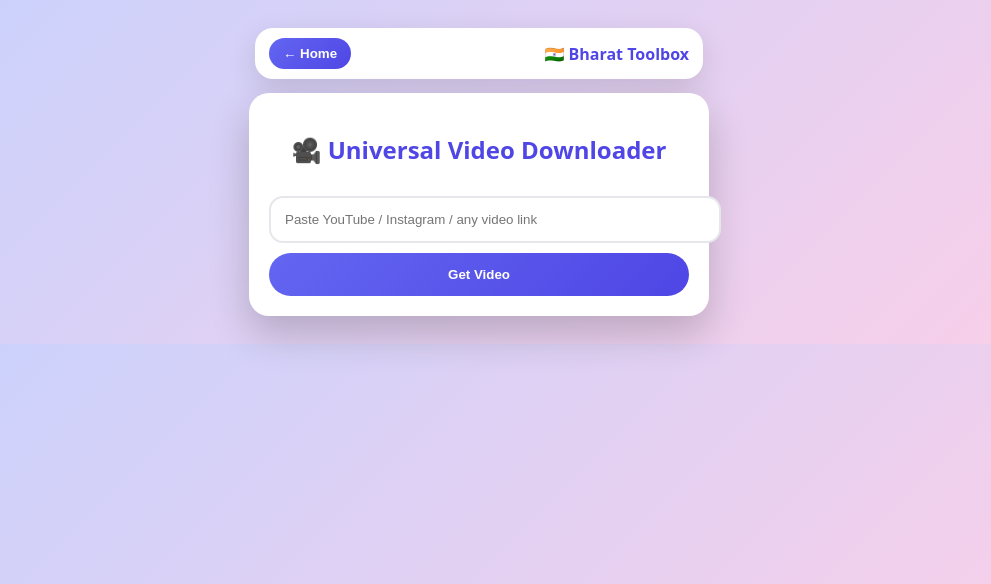
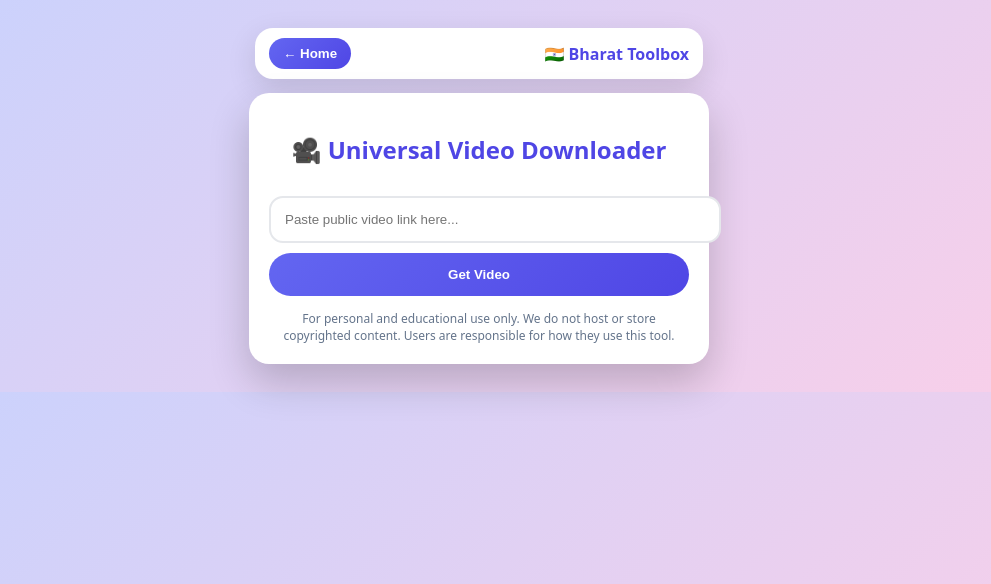
Before and after one commit to nr1432r-pixel/bharattoolbox, a Flask app: page /video-downloader in a window 1280 px wide. Shown: the top 584 px of the page, without its empty margins (161-1152 px from the left). Run offline with Flask 3, Linux system fonts and the light colour scheme; some libraries are stand-ins or nearby versions.

Commit message:
Update video-downloader.html

```diff
--- a/templates/video-downloader.html
+++ b/templates/video-downloader.html
@@ -2,8 +2,17 @@
 <html lang="en">
 <head>
 <meta charset="UTF-8">
-<title>Universal Video Downloader</title>
+<title>Universal Video Downloader – Download Public Videos Online | Bharat Toolbox</title>
 <meta name="viewport" content="width=device-width, initial-scale=1.0">
+<meta name="description" content="Universal video downloader tool to fetch video formats and download public videos. Fast, secure and easy-to-use online tool.">
+<meta name="keywords" content="video downloader, online video downloader, download public videos online, mp4 video download tool">
+
+<link rel="canonical" href="https://www.bharttollbox.in/video-downloader">
+
+<meta property="og:title" content="Universal Video Downloader – MP4 Download Tool">
+<meta property="og:description" content="Download public videos in multiple formats with progress tracking.">
+<meta property="og:type" content="website">
+<meta property="og:url" content="https://www.bharttollbox.in/video-downloader">
 
 <style>
 body{
@@ -120,7 +129,7 @@ button.main{
 <div class="card">
   <h2>🎥 Universal Video Downloader</h2>
 
-  <input id="url" placeholder="Paste YouTube / Instagram / any video link">
+  <input type="url" id="url" placeholder="Paste public video link here..." required>
 
   <button class="main" onclick="getInfo()">Get Video</button>
 
@@ -133,12 +142,18 @@ button.main{
       <div class="bar" id="bar"></div>
     </div>
   </div>
+  <div style="margin-top:14px;font-size:12px;color:#64748b;text-align:center;">
+For personal and educational use only.
+We do not host or store copyrighted content.
+Users are responsible for how they use this tool.
+</div>
 </div>
 
 <script>
 let VIDEO_URL = "";
 
 async function getInfo(){
+  try{
     const info = document.getElementById("info");
     VIDEO_URL = document.getElementById("url").value.trim();
 
@@ -156,6 +171,7 @@ async function getInfo(){
     });
 
     const data = await res.json();
+
     if(data.error){
       info.innerHTML="❌ Failed to fetch video";
       return;
@@ -175,6 +191,10 @@ async function getInfo(){
     });
 
     info.innerHTML = html;
+
+  }catch(err){
+    document.getElementById("info").innerHTML="❌ Server error";
+  }
 }
 
 async function startDownload(format){
```
Lines whose indentation alone changed are shown as unchanged.
